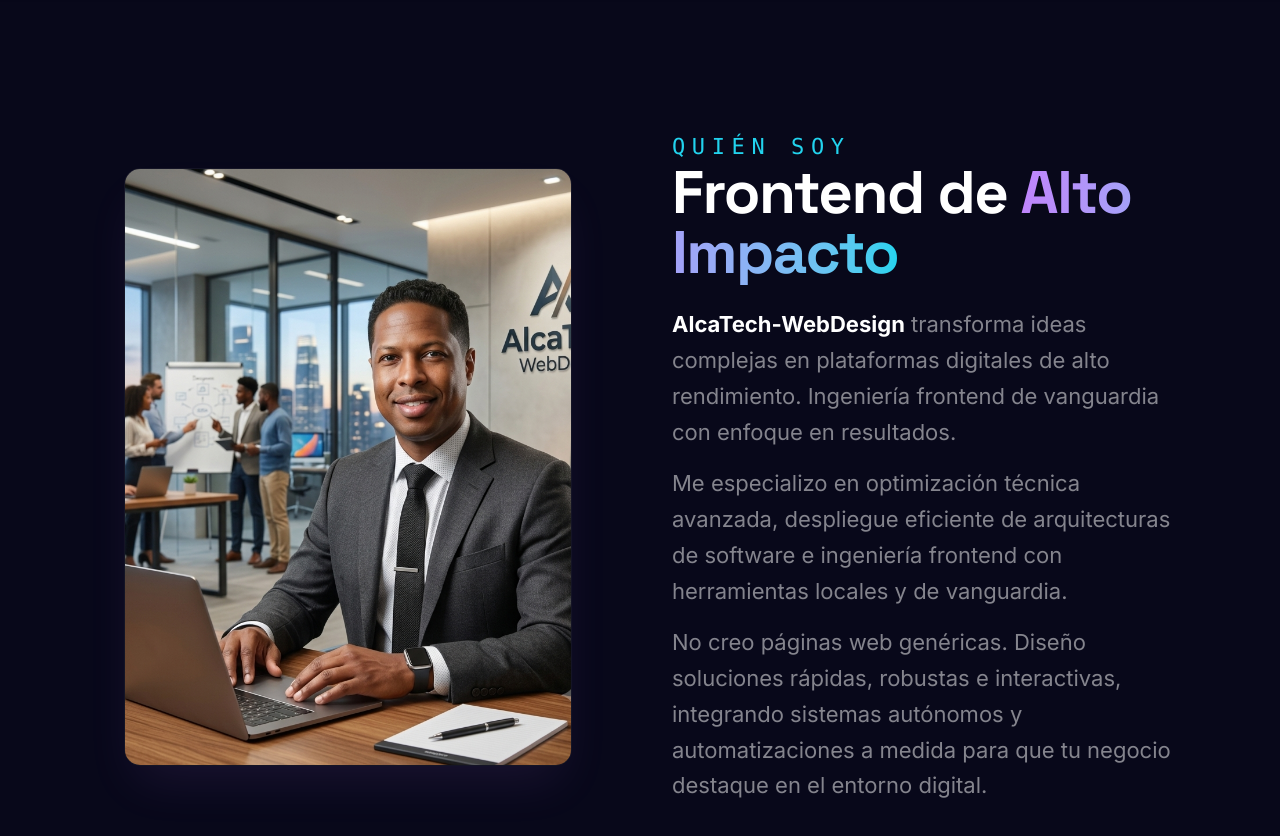
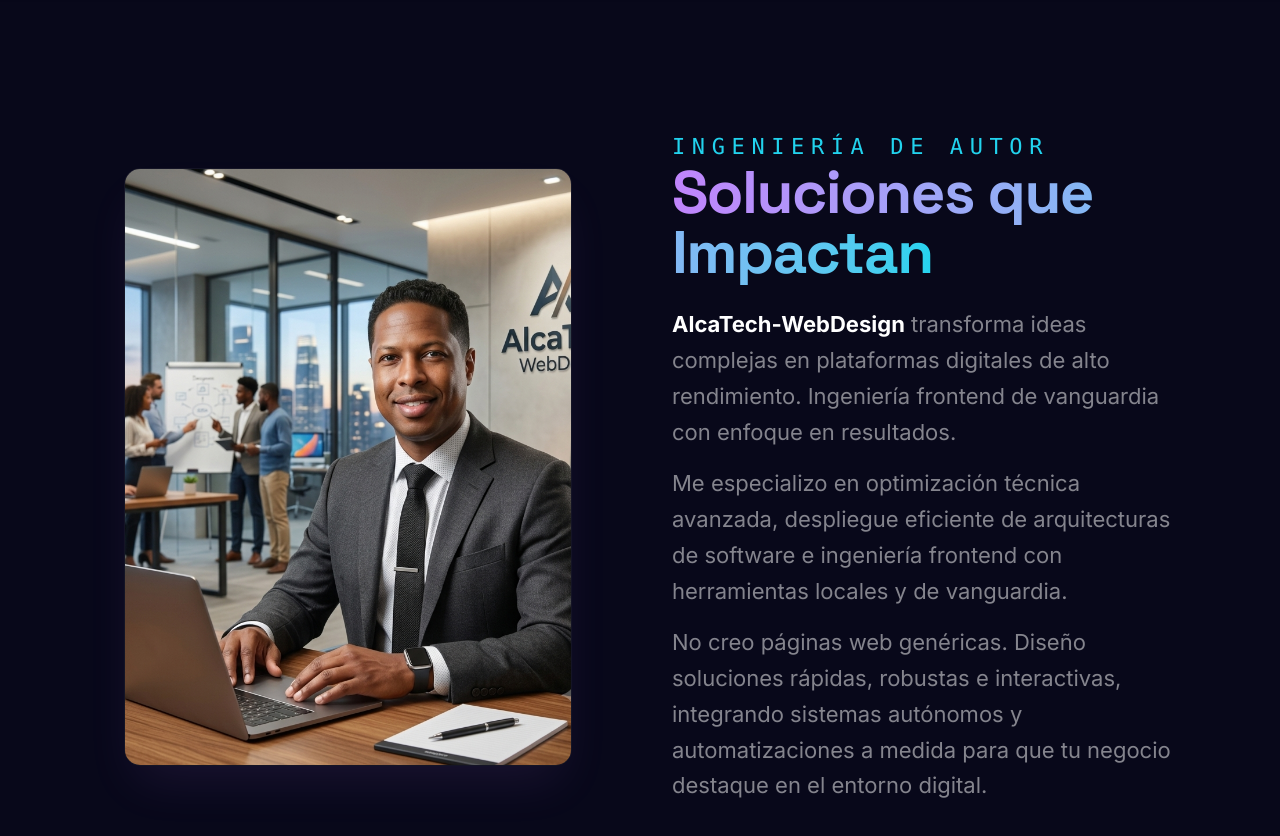
Before and after one commit to alcatrading84/alcatech-webdesign, a React (Vite) app: page / in a window 1280 px wide. Shown: the part 900-1736 px from the top of the page. Built offline with nearby package versions, Linux system fonts and the light colour scheme; a web font is replaced by a local one.

Commit message:
Título: Ingeniería de Autor · Soluciones que Impactan

```diff
--- a/src/App.tsx
+++ b/src/App.tsx
@@ -141,8 +141,8 @@ export default function App() {
                     </div>
                   </motion.div>
                   <motion.div initial={{ opacity: 0, x: 30 }} whileInView={{ opacity: 1, x: 0 }} viewport={{ once: true }} className="space-y-6">
-                    <span className="text-accent2 font-mono text-[22px] tracking-[0.3em] uppercase">Quién Soy</span>
-                    <h2 className="text-5xl sm:text-6xl font-display font-bold tracking-tight">Frontend de <span className="bg-gradient-to-r from-accent to-accent2 bg-clip-text text-transparent">Alto Impacto</span></h2>
+                    <span className="text-accent2 font-mono text-[22px] tracking-[0.3em] uppercase">Ingeniería de Autor</span>
+                    <h2 className="text-5xl sm:text-6xl font-display font-bold tracking-tight"><span className="bg-gradient-to-r from-accent to-accent2 bg-clip-text text-transparent">Soluciones que Impactan</span></h2>
                     <div className="space-y-4 text-white/50 leading-relaxed text-[22px]">
                       <p><strong className="text-white">AlcaTech-WebDesign</strong> transforma ideas complejas en plataformas digitales de alto rendimiento. Ingeniería frontend de vanguardia con enfoque en resultados.</p>
                       <p>Me especializo en optimización técnica avanzada, despliegue eficiente de arquitecturas de software e ingeniería frontend con herramientas locales y de vanguardia.</p>
```
Also changed, not shown: 2 other files (tests, documents, lock files or other folders).
